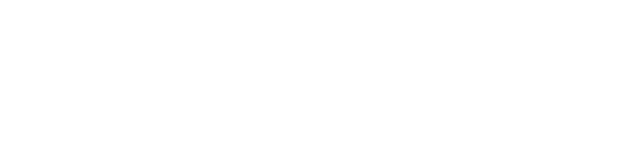
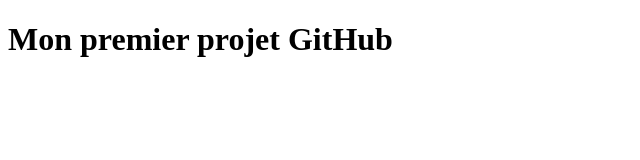
Before and after one commit to cherif-chab/ReposGitHub, a plain HTML site: page index.html in a window 1280 px wide. Shown: the whole page, without its empty margins (0-640 px from the left). Drawn offline with Linux system fonts and the light colour scheme.

Commit message:
Ajout du titre principal dans index.html

```diff
--- a/index.html
+++ b/index.html
@@ -6,6 +6,6 @@
     <title></title>
   </head>
   <body>
-
+    <h1>Mon premier projet GitHub</h1>
   </body>
 </html>
```
